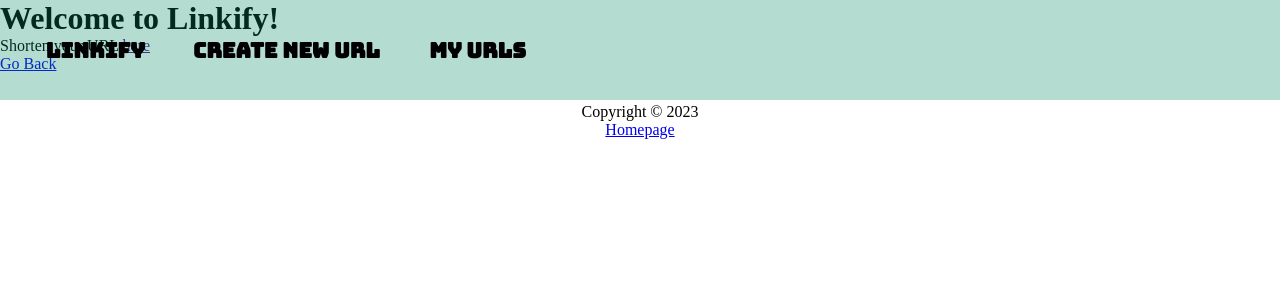
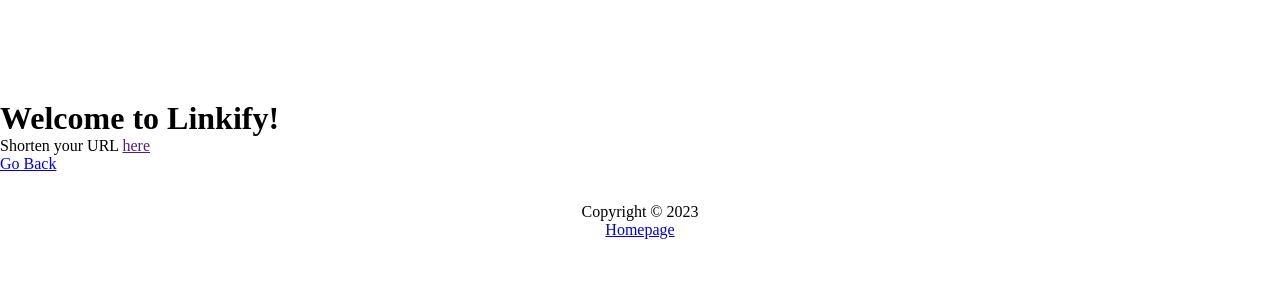
Before and after one commit to xebol/Linkify, a Vue app: page /homepage in a window 1280 px wide. Shown: the top 300 px of the page. Built offline with nearby package versions, Linux system fonts and the light colour scheme; a web font is replaced by a local one.

Commit message:
refactor to make App.vue component cleaner

```diff
--- a/db.json
+++ b/db.json
@@ -4,16 +4,6 @@
       "shortURL": "P8s8OC",
       "longURL": "https://guthib.com/",
       "id": 3
-    },
-    {
-      "shortURL": "VJXrZE",
-      "longURL": "https://www.google.com/",
-      "id": 5
-    },
-    {
-      "shortURL": "pxpSRS",
-      "longURL": "https://example.com/",
-      "id": 6
     }
   ]
 }
--- a/src/App.vue
+++ b/src/App.vue
@@ -1,80 +1,19 @@
 <template>
   <div>
-    <Navbar title="LINKIFY" newUrl="Create New URL" myUrls="My URLS" @nav-click="navBarLinks"/>
-    <router-view></router-view>
-    <Footer/>
+    <router-view ></router-view>
+    <Footer />
   </div>
 </template>
 
 <script>
-import Navbar from "./components/Navbar.vue";
 import Footer from "./components/Footer.vue";
 
-export default
-  {
-    name: "App",
-    components: {
-      Navbar,
-      Footer
-    },
+export default {
+  name: "App",
+  components: {
+    Footer
   }
-    // data() {
-    //   return {
-    //     urls: [],
-    //     addNewUrl: 'MyURLs',
-    //     urlInput: '',
-    //     newShortUrl: ''
-    //   };
-    // },
-  //   methods: {
-  //     addUrl() {
-  //       this.addNewUrl = 'AddURL';
-  //     },
-  //     async submitUrl(url) {
-  //       const res = await fetch('api/urls', {
-  //         method: 'POST',
-  //         headers: {
-  //           'Content-type': 'application/json',
-  //         },
-  //         body: JSON.stringify(url)
-  //       });
-
-  //       const data = await res.json();
-
-  //       //redirect to NewURL component instead of MyURLs component
-  //       this.addNewUrl = 'NewURL';
-  //       this.urls = [...this.urls, data];
-  //       this.urlInput = url.longURL;
-  //       this.newShortUrl = url.shortURL;
-  //     },
-  //     async deleteUrl(id) {
-  //       const res = await fetch(`api/urls/${id}`, {
-  //         method: 'DELETE'
-  //       });
-
-  //       res.status === 200 ? (this.urls = this.urls.filter((url) => url.id !== id)) : alert("Error deleting task");
-  //     },
-  //     async fetchURLs() {
-  //       const res = await fetch('api/urls');
-
-  //       const data = await res.json();
-
-  //       return data;
-
-  //     },
-  //     navBarLinks(componentName) {
-  //       console.log("I clicked the NavBar")
-  //       if (componentName === 'AddURL') {
-  //         this.addNewUrl = 'AddURL';
-  //       } else if (componentName === 'MyURLs') {
-  //         this.addNewUrl = 'MyURLs';
-  //       }
-  //     },
-  //   },
-  //   async created() {
-  //     this.urls = await this.fetchURLs();
-  //   },
-  // };
+};
 </script>
 
 <style>
--- a/src/views/Homepage.vue
+++ b/src/views/Homepage.vue
@@ -1,5 +1,14 @@
 <template>
+ <div class="homepage">
   <h1>Welcome to Linkify!</h1>
   <p>Shorten your URL <a href="">here</a></p>
   <router-link to="/">Go Back</router-link>
+ </div>
 </template>
+
+
+<style scoped>
+.homepage {
+  padding-top: 100px;
+}
+</style>
--- a/src/views/Urls.vue
+++ b/src/views/Urls.vue
@@ -1,13 +1,14 @@
 <template>
   <div>
+    <Navbar title="LINKIFY" newUrl="Create New URL" myUrls="My URLS" @nav-click="navBarLinks" />
     <MyURLs v-if="addNewUrl === 'MyURLs'" :urls="urls" @delete-url="deleteUrl" @add-url="addUrl" />
     <AddURL v-if="addNewUrl === 'AddURL'" @submit-new-url="submitUrl" />
     <NewURL v-if="addNewUrl === 'NewURL'" :newURL="urlInput" :shortenedURL="newShortUrl" />
   </div>
 </template>
 
-
 <script>
+import Navbar from "../components/Navbar.vue";
 import MyURLs from "../components/MyURLs.vue";
 import AddURL from "../components/AddURL.vue";
 import NewURL from "../components/NewURL.vue";
@@ -16,6 +17,7 @@
 export default {
   name: 'Urls',
   components: {
+    Navbar,
     MyURLs,
     AddURL,
     NewURL,
@@ -65,7 +67,7 @@
 
     },
     navBarLinks(componentName) {
-        console.log("I clicked the NavBar")
+      console.log("I clicked the NavBar");
       if (componentName === 'AddURL') {
         this.addNewUrl = 'AddURL';
       } else if (componentName === 'MyURLs') {
```
Lines whose indentation alone changed are shown as unchanged.
